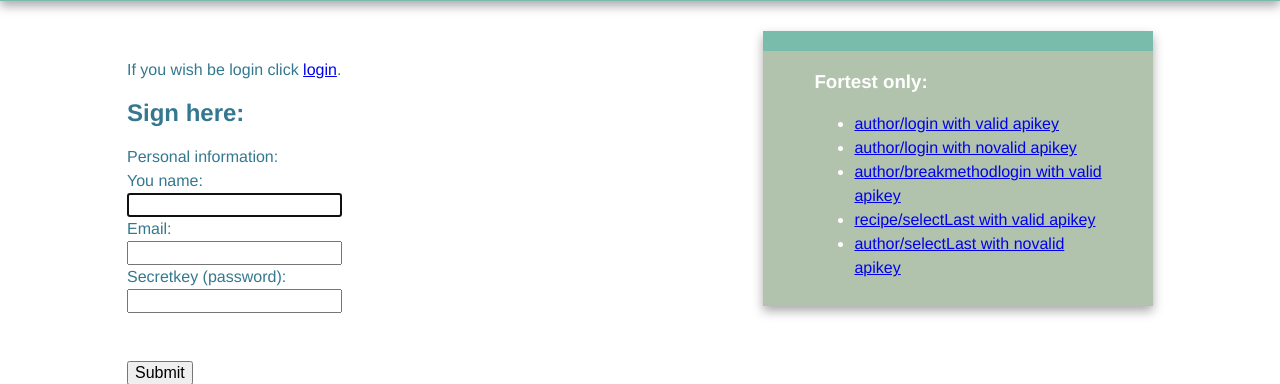
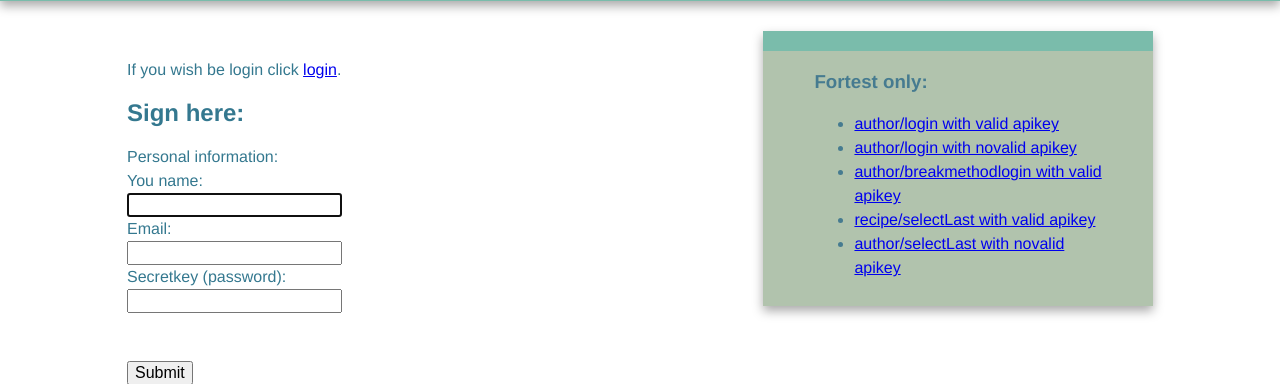
Before and after one commit to tvitcom/rest-recipe, a PHP site: page /views/register.php in a window 1280 px wide. Shown: the part 93-477 px from the top of the page. Run offline with PHP 8.4, Linux system fonts and the light colour scheme; the template is opened without the code that fills it, so the values that code supplies are empty.

Commit message:
fix color on aside menu of frontend pages

```diff
--- a/models/Recipe.php
+++ b/models/Recipe.php
@@ -63,11 +63,11 @@ class Recipe extends Model {
         $query = "
             UPDATE recipe
             SET (
+                ts_create=:ts_create,
                 title=:title,
                 content=:content,
                 picture_uri=:picture_uri,
                 is_enable=:is_enable,
-                ts_create=:ts_create,
             WHERE id = :id and aothor_id = :author_id
             ";
         $query = Mysql::getInstance()->prepare($query);
@@ -79,6 +79,7 @@ class Recipe extends Model {
         $query->bindValue(':picture_uri', $data['picture_uri'], PDO::PARAM_STR);
         $query->bindValue(':is_enable', 1, PDO::PARAM_INT);
         $query->execute();
+        return Mysql::getInstance()->lastInsertId();
     }
 
     public static function deleteOwn($id = 0)
--- a/static/css/style.css
+++ b/static/css/style.css
@@ -132,7 +132,7 @@ nav a:hover{
 }
 
 #main aside{
-	color:white;
+	color:#467b90;
 	padding:0px 5% 10px;
 }
 
```
